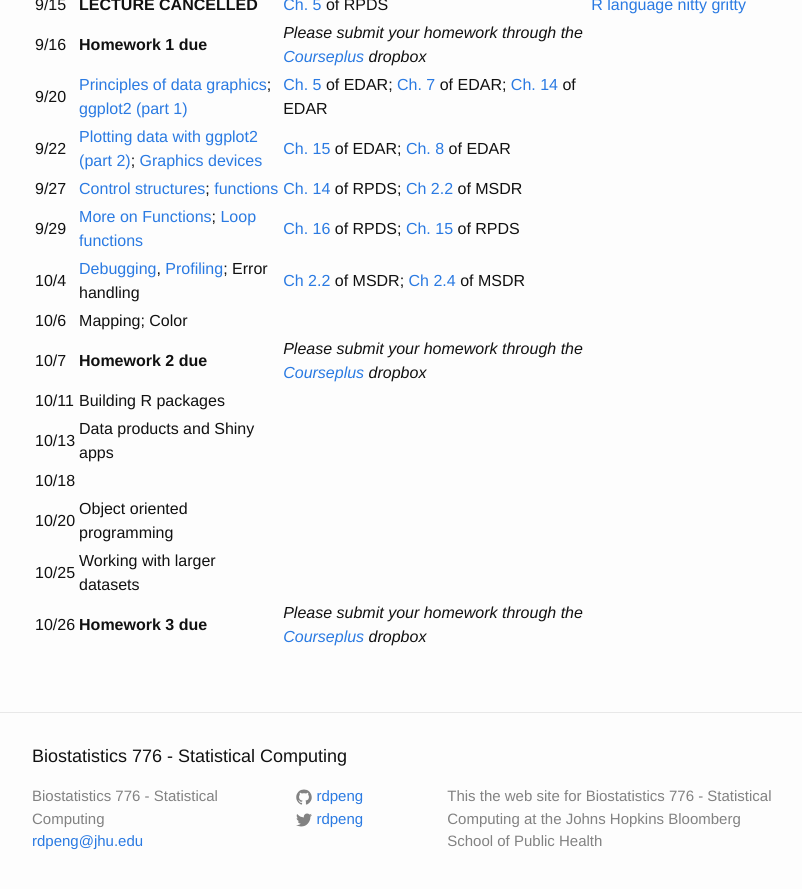
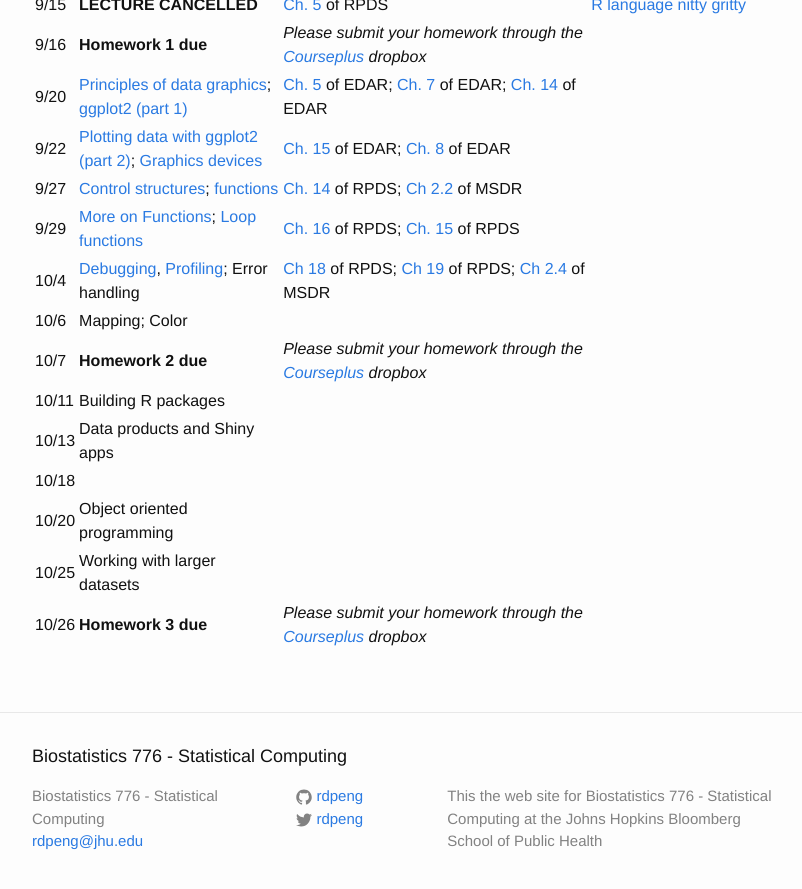
Before and after one commit to Max201510/Biostat776, a Jekyll site: the page built from schedule.md, in a window 1280 px wide and 900 px high, scrolled down 719 px. Shown: the top 889 px of the window, without its empty margins (238-1040 px from the left). Built offline with Jekyll 4.4.1, drawn with Linux system fonts in a browser that asks for light colours.

Commit message:
Update readings

```diff
--- a/schedule.md
+++ b/schedule.md
@@ -26,7 +26,7 @@ Textbook key
 9/22 | [Plotting data with ggplot2 (part 2)](../notes/pdf/ggplot2_part2.pdf); [Graphics devices](../notes/pdf/grdevices.pdf)| [Ch. 15](https://bookdown.org/rdpeng/exdata/the-ggplot2-plotting-system-part-2.html) of EDAR; [Ch. 8](https://bookdown.org/rdpeng/exdata/graphics-devices.html) of EDAR |
 9/27 | [Control structures](../notes/pdf/control.pdf); [functions](../notes/pdf/functions.pdf)| [Ch. 14](https://bookdown.org/rdpeng/rprogdatascience/control-structures.html) of RPDS; [Ch 2.2](http://rdpeng.github.io/RProgDA/functions.html) of MSDR |
 9/29 | [More on Functions](../notes/pdf/functions2.pdf); [Loop functions](../notes/pdf/loop_functions.pdf) | [Ch. 16](https://bookdown.org/rdpeng/rprogdatascience/loop-functions.html) of RPDS; [Ch. 15](https://bookdown.org/rdpeng/rprogdatascience/functions.html) of RPDS
-10/4 |  [Debugging](../notes/pdf/debugging.pdf), [Profiling](../notes/pdf/RProfiler.pdf); Error handling | [Ch 2.2](http://rdpeng.github.io/RProgDA/functions.html) of MSDR; [Ch 2.4](http://rdpeng.github.io/RProgDA/error-handling-and-generation-sk.html) of MSDR
+10/4 |  [Debugging](../notes/pdf/debugging.pdf), [Profiling](../notes/pdf/RProfiler.pdf); Error handling | [Ch 18](https://bookdown.org/rdpeng/rprogdatascience/debugging.html) of RPDS; [Ch 19](https://bookdown.org/rdpeng/rprogdatascience/profiling-r-code.html) of RPDS; [Ch 2.4](http://rdpeng.github.io/RProgDA/error-handling-and-generation-sk.html) of MSDR
 10/6 | Mapping; Color | |
 10/7 | **Homework 2 due** | *Please submit your homework through the [Courseplus](https://courseplus.jhu.edu) dropbox* |
 10/11 | Building R packages | |
```
